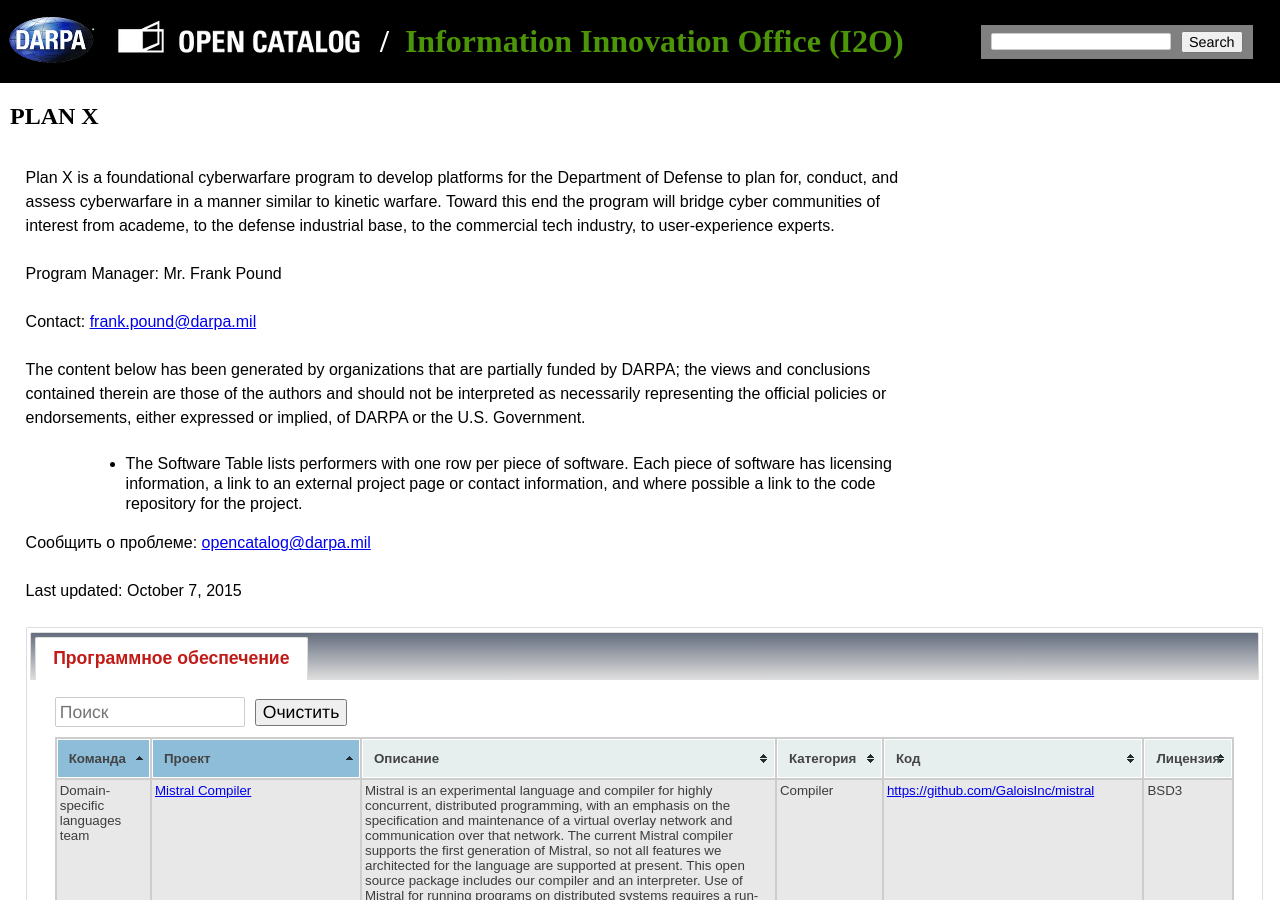
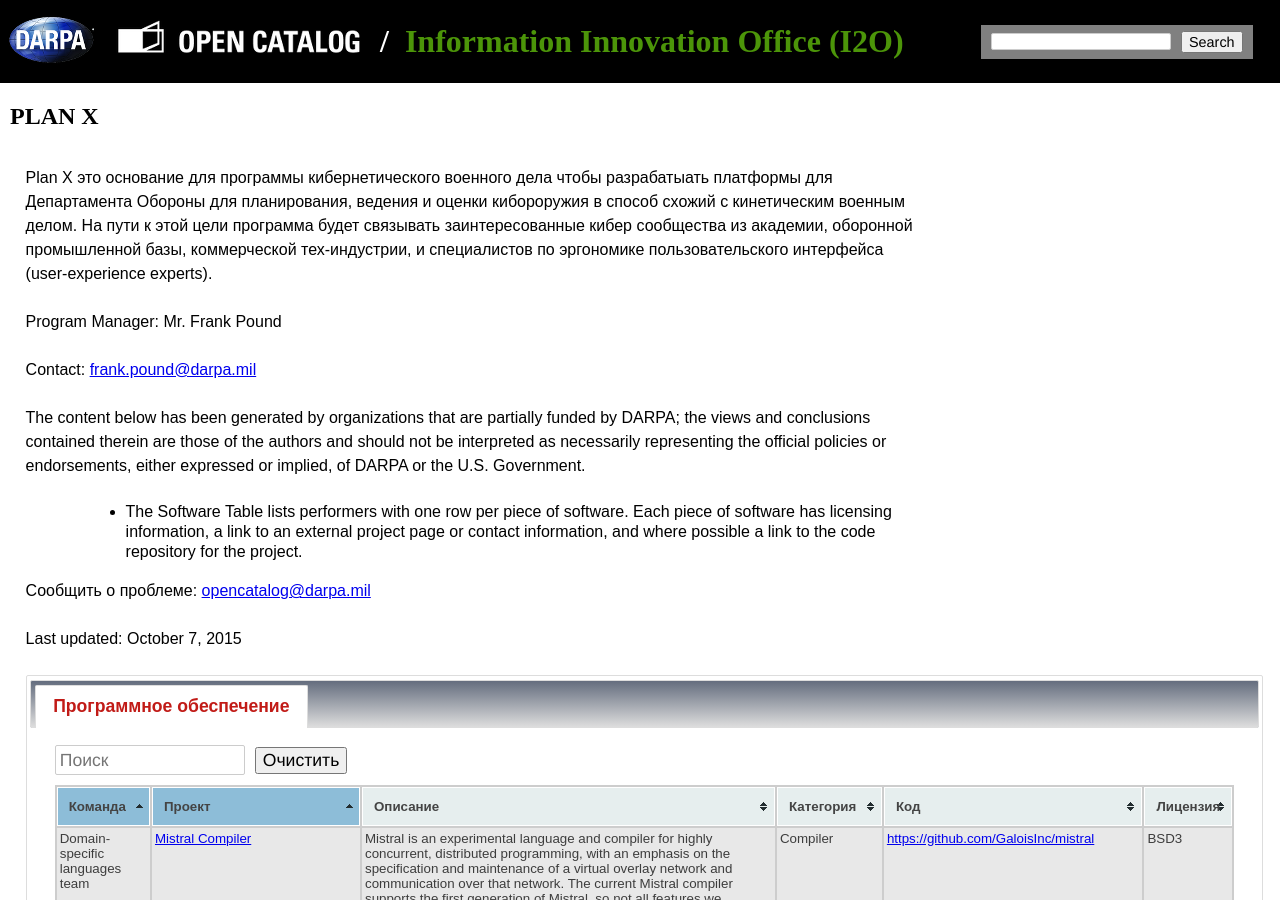
Before and after one commit to kant2002/darpa-ru, a Jekyll site: the page built from ru/PLANX.html, in a window 1280 px wide and 900 px high. Built offline with Jekyll 4.4.1, drawn with Linux system fonts in a browser that asks for light colours.

Commit message:
New translations PLANX.html (Russian)

```diff
--- a/ru/PLANX.html
+++ b/ru/PLANX.html
@@ -5,7 +5,9 @@
 ---
 <h2><a href='http://www.darpa.mil/program/plan-x' class='programlink'>PLAN X</a></h2>
 <div class='left-paragraph'>
-    <p>Plan X is a foundational cyberwarfare program to develop platforms for the Department of Defense to plan for, conduct, and assess cyberwarfare in a manner similar to kinetic warfare. Toward this end the program will bridge cyber communities of interest from academe, to the defense industrial base, to the commercial tech industry, to user-experience experts.
+    <p>Plan X это основание для программы кибернетического военного дела чтобы разрабатыать платформы для Департамента Обороны для планирования, ведения и оценки кибороружия
+ в способ схожий с кинетическим военным делом. На пути к этой цели программа будет связывать заинтересованные кибер сообщества из академии, оборонной промышленной базы,
+ коммерческой тех-индустрии, и специалистов по эргономике пользовательского интерфейса (user-experience experts).
     <p>
     <p>Program Manager: <a href='http://www.darpa.mil/staff/mr-frank-pound' class='programmanagerlink'>Mr. Frank Pound</a>
     </p>
```
